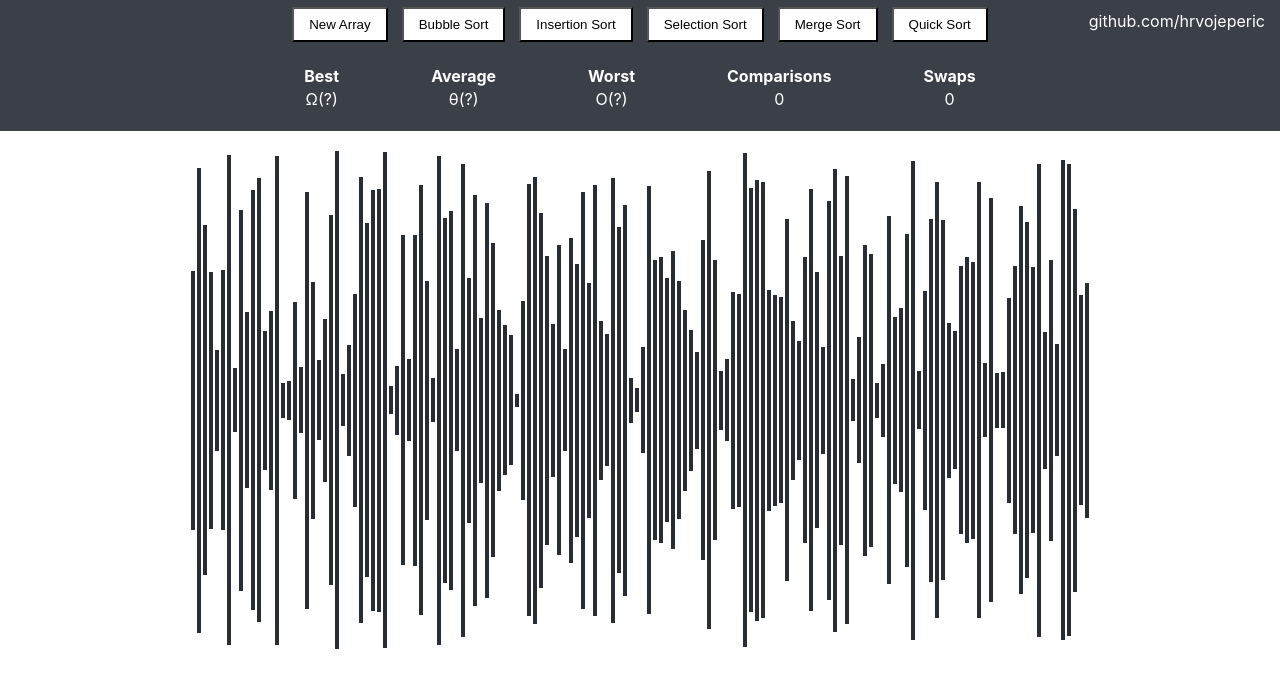
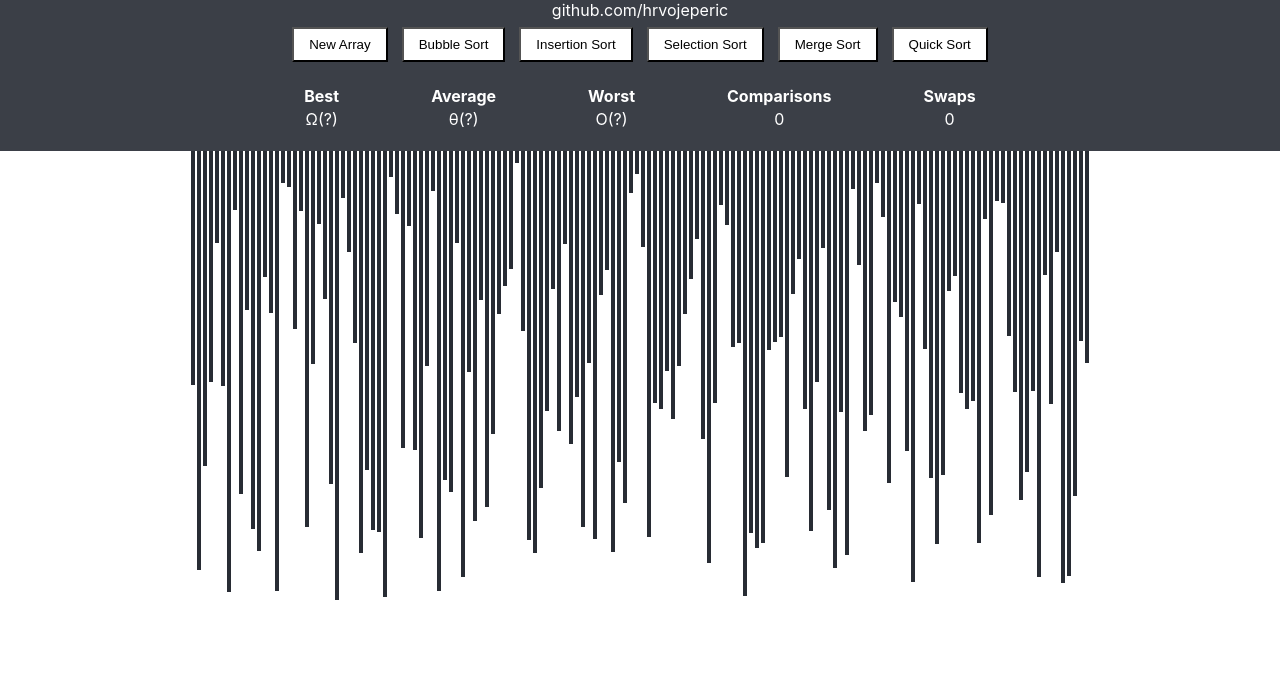
Before and after one commit to hrvojeperic/sorting-animation, a React (Create React App) app: page / in a window 1280 px wide. Shown: the top 688 px of the page. Built offline with nearby package versions, Linux system fonts and the light colour scheme.

Commit message:
fixed css bugs

```diff
--- a/src/Components/MenuBarComponent.js
+++ b/src/Components/MenuBarComponent.js
@@ -5,13 +5,14 @@ import '../Styles/MenuBarStyles.css';
 const MenuBarComponent = (props) => {
     return (
         <div className='Menu'>
-            <a href={'https://github.com/hrvojeperic'}>github.com/hrvojeperic</a>
+            <div><a href={'https://github.com/hrvojeperic'}>github.com/hrvojeperic</a></div>
             <button disabled={props.isNewButtonDisable} onClick={props.new}>New Array</button>
             <button disabled={props.isSortButtonDisable} onClick={props.bubble} style={{backgroundColor: props.bubbleButtonSelectedColor}}>Bubble Sort</button>
             <button disabled={props.isSortButtonDisable} onClick={props.insertion} style={{backgroundColor: props.insertionButtonSelectedColor}}>Insertion Sort</button>
             <button disabled={props.isSortButtonDisable} onClick={props.selection} style={{backgroundColor: props.selectionButtonSelectedColor}}>Selection Sort</button>
             <button disabled={props.isSortButtonDisable} onClick={props.merge} style={{backgroundColor: props.mergeButtonSelectedColor}}>Merge Sort</button>
             <button disabled={props.isSortButtonDisable} onClick={props.quick} style={{backgroundColor: props.quickButtonSelectedColor}}>Quick Sort</button>
+
             <div>
                 <table>
                     <colgroup>
--- a/src/Components/SortingAnimation.js
+++ b/src/Components/SortingAnimation.js
@@ -16,7 +16,7 @@ class SortingAnimation extends Component {
         animationArray: [],
         arraySize: 150,
         minElementSize: 10,
-        maxElementSize: 500,
+        maxElementSize: 450,
         animationSpeed: 1,
         isNewButtonDisable: false,
         isSortButtonDisable: false,
--- a/src/Styles/MenuBarStyles.css
+++ b/src/Styles/MenuBarStyles.css
@@ -39,7 +39,6 @@ button:hover:enabled{ /* hover buttons */
 }
 
 a { /* github link */
-    position: absolute;
     top: 0px;
     right: 0px;
     padding: 11px 15px;
--- a/src/Styles/SortingAnimationStyles.css
+++ b/src/Styles/SortingAnimationStyles.css
@@ -8,10 +8,17 @@
 }
 
 .container { /* block container */
+    /* center of screen
     position: fixed;
     top: 50%;
     left: 50%;
-    transform: translate(-50%, -50%);
+    transform: translate(-50%, -45%);
     display: flex;
-    align-items: center;
+    align-items: center;*/
+    /* align blocks downward from menu */
+    width: 100%;
+    position: absolute;
+    display: flex;
+    place-content: center;
+
 }
```
